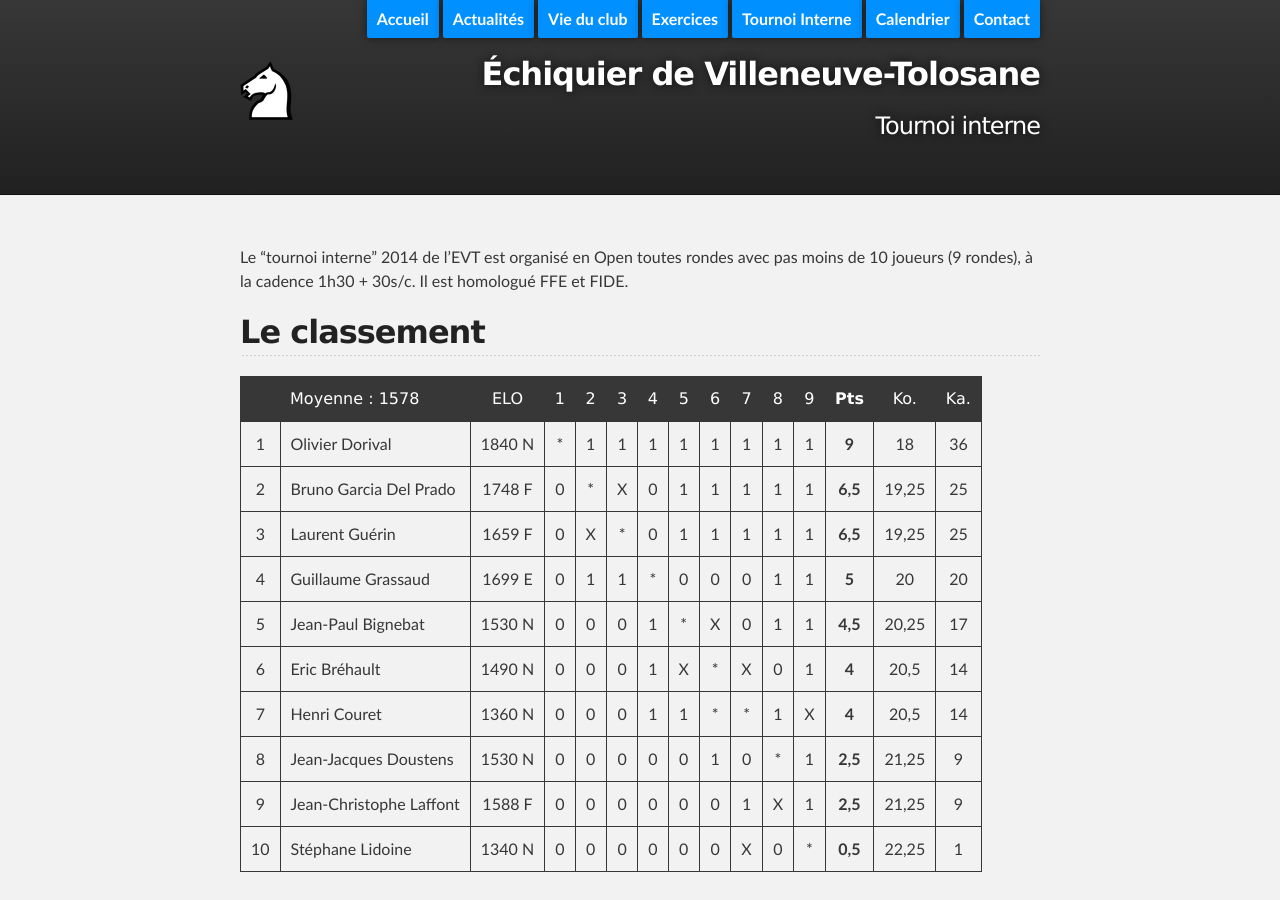
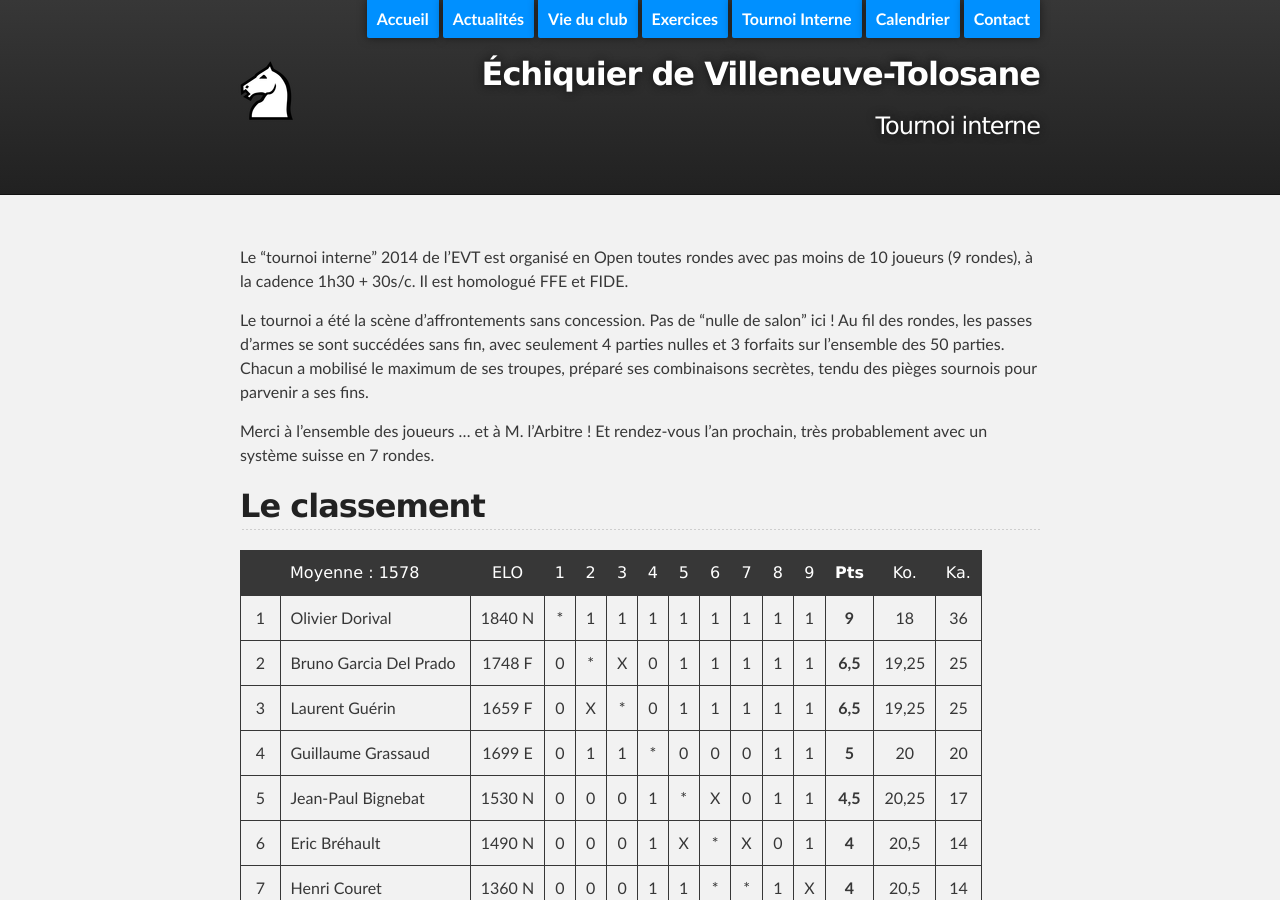
Before and after one commit to echiquier-villeneuve-tolosane/echiquier-villeneuve-tolosane.github.io, a Jekyll site: the page built from tournoiinterne.md, in a window 1280 px wide and 900 px high. Built offline with Jekyll 4.4.1, drawn with Linux system fonts in a browser that asks for light colours; nearby versions of some CDN libraries.

Commit message:
Updated tournoiinterne.md

```diff
--- a/tournoiinterne.md
+++ b/tournoiinterne.md
@@ -6,6 +6,11 @@ published: true
 ---
 
 Le "tournoi interne" 2014 de l'EVT est organisé en Open toutes rondes avec pas moins de 10 joueurs (9 rondes), à la cadence 1h30 + 30s/c. Il est homologué FFE et FIDE.
+
+Le tournoi a été la scène d'affrontements sans concession. Pas de "nulle de salon" ici ! Au fil des rondes, les passes d'armes se sont succédées sans fin, avec seulement 4 parties nulles et 3 forfaits sur l'ensemble des 50 parties. Chacun a mobilisé le maximum de ses troupes, préparé ses combinaisons secrètes, tendu des pièges sournois pour parvenir a ses fins.
+
+Merci à l'ensemble des joueurs ... et à M. l'Arbitre ! Et rendez-vous l'an prochain, très probablement avec un système suisse en 7 rondes.
+
 
 ## Le classement
 
```
